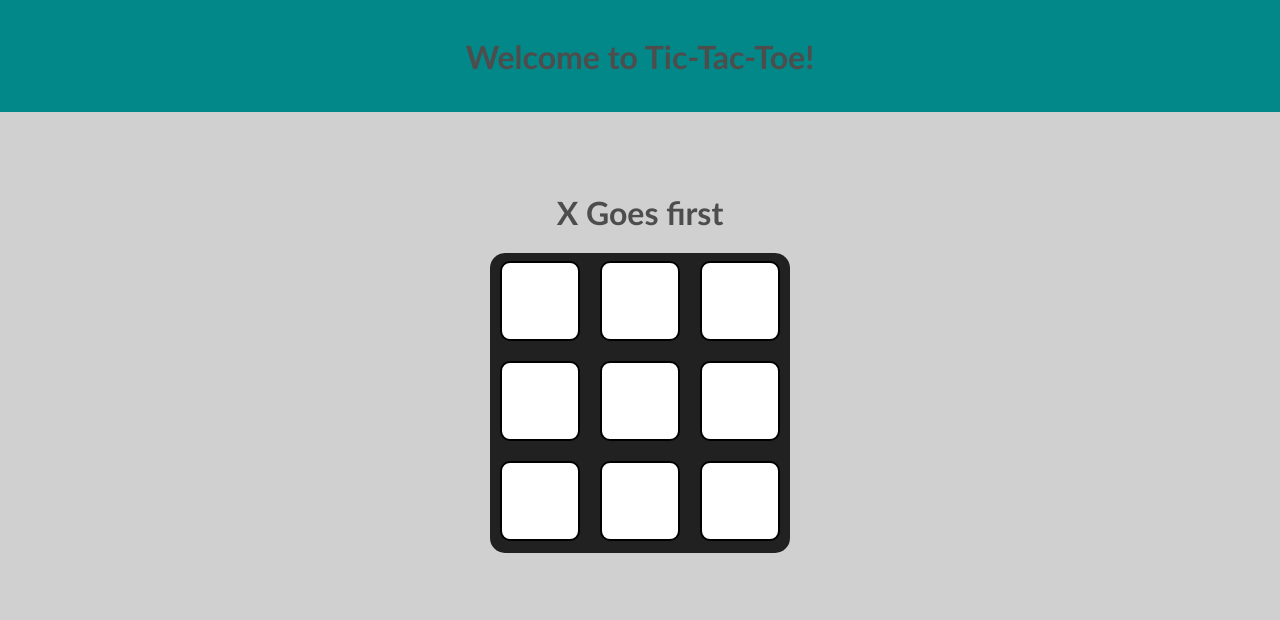
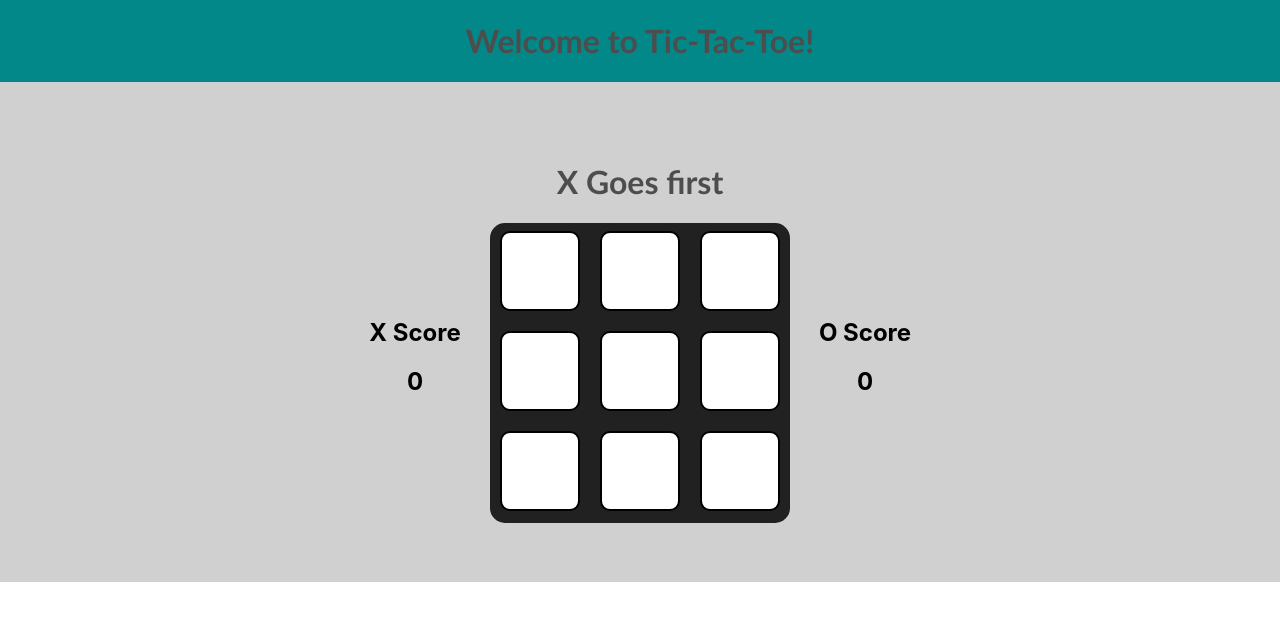
Before and after one commit to yehoshuayaakov/tic-tac-toe-game-React, a React (Create React App) app: page / in a window 1280 px wide. Shown: the top 620 px of the page. Built offline with nearby package versions, Linux system fonts and the light colour scheme.

Commit message:
scores added

```diff
--- a/src/App.css
+++ b/src/App.css
@@ -1,7 +1,7 @@
 .App {
   text-align: center;
   background-color: rgb(209, 208, 208);
-  height: 100vh;
+  height: 100%;
 
 }
 .board {
--- a/src/Components/Layout/Board.js
+++ b/src/Components/Layout/Board.js
@@ -10,6 +10,8 @@ const Board = () => {
     const [isWinner, setIsWinner] = useState(false);
     const [winner, setWinner] = useState('');
     const [winningCombo, setWinningCombo] = useState([]);
+    const [xScore, setXScore] = useState(0);
+    const [oScore, setOScore] = useState(0);
     const checkForWinner = () => {
         boxes.forEach(value => {
             for (const pattern of winningPatterns) {
@@ -19,7 +21,8 @@ const Board = () => {
                     const winningPattern = pattern;
                     setWinningCombo(winningPattern);
                     setWinner(boxes[winningPattern[0]]);
-                    console.log('winner', value);
+                    console.log('winner!!!!!!!', winner);
+
                 }
             }
         })
@@ -34,9 +37,20 @@ const Board = () => {
     }
     useEffect(() => {
         checkForWinner();
+        if (winner === 'X'){
+            setXScore(prev=>{
+                return prev+=1;
+            });
+            console.log("useEffectWInnerX", xScore)
+        }
+        else if (winner === 'O'){
+            setOScore(prev=>{
+                return prev+=1;
+            });
+        }
         console.log(isWinner);
 
-    }, [xTurn])
+    }, [xTurn, winner])
 
     return (
         <>
@@ -48,6 +62,11 @@ const Board = () => {
                     }
                 </div>}
                 {isWinner && <h1 className={styles.topMessage}>Game Over!</h1>}
+                <div className={styles.contentContainer}>
+                    <div className={styles.scoreArea}>
+                        <h2>X Score</h2>
+                        <div><h2>{xScore}</h2></div>
+                    </div>
                     <div className={styles.board}>
                         {boxes.map((box, i) => (
                             <div key={i}>
@@ -65,6 +84,11 @@ const Board = () => {
 
                         )}
                     </div>
+                    <div className={styles.scoreArea}>
+                        <h2 >O Score</h2>
+                        <div><h2>{oScore}</h2></div>
+                    </div>
+                </div>
                 {isWinner && <div><h1>{winner} is the WINNER!!!</h1>
                     <span className={styles.playAgain} onClick={resetGame}>Play Again?</span>
                 </div>}
--- a/src/Components/Layout/Board.module.css
+++ b/src/Components/Layout/Board.module.css
@@ -2,7 +2,17 @@
     display: flex;
     flex-direction: column;
 }
+.contentContainer {
+    display: flex;
+    justify-content: space-around;
+    align-items: center;
+}
+.scoreArea{
+    height: 150px;
+    width: 150px;
+    align-items: center;
 
+}
 .board {
     height: 300px;
     width: 300px;
```
Lines whose indentation alone changed are shown as unchanged.
